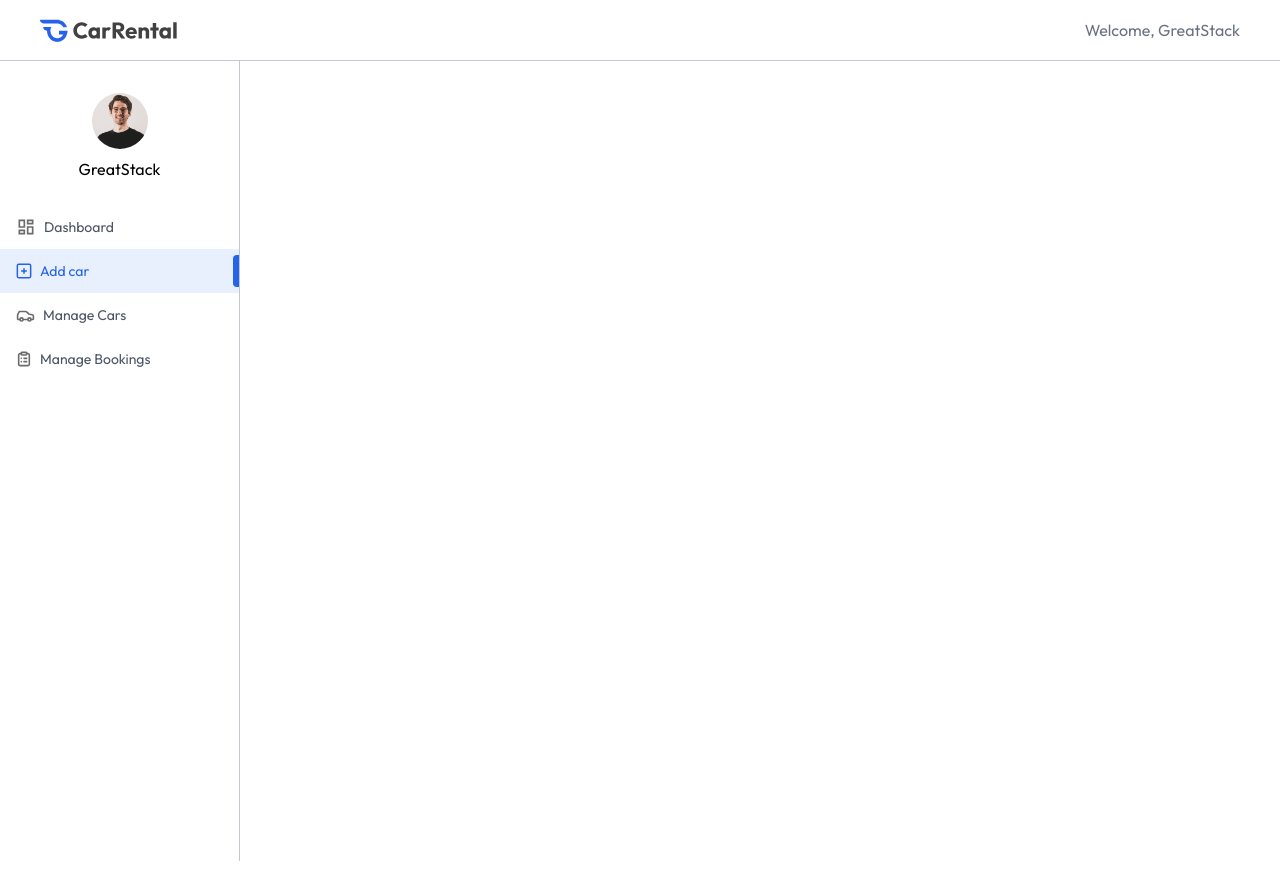
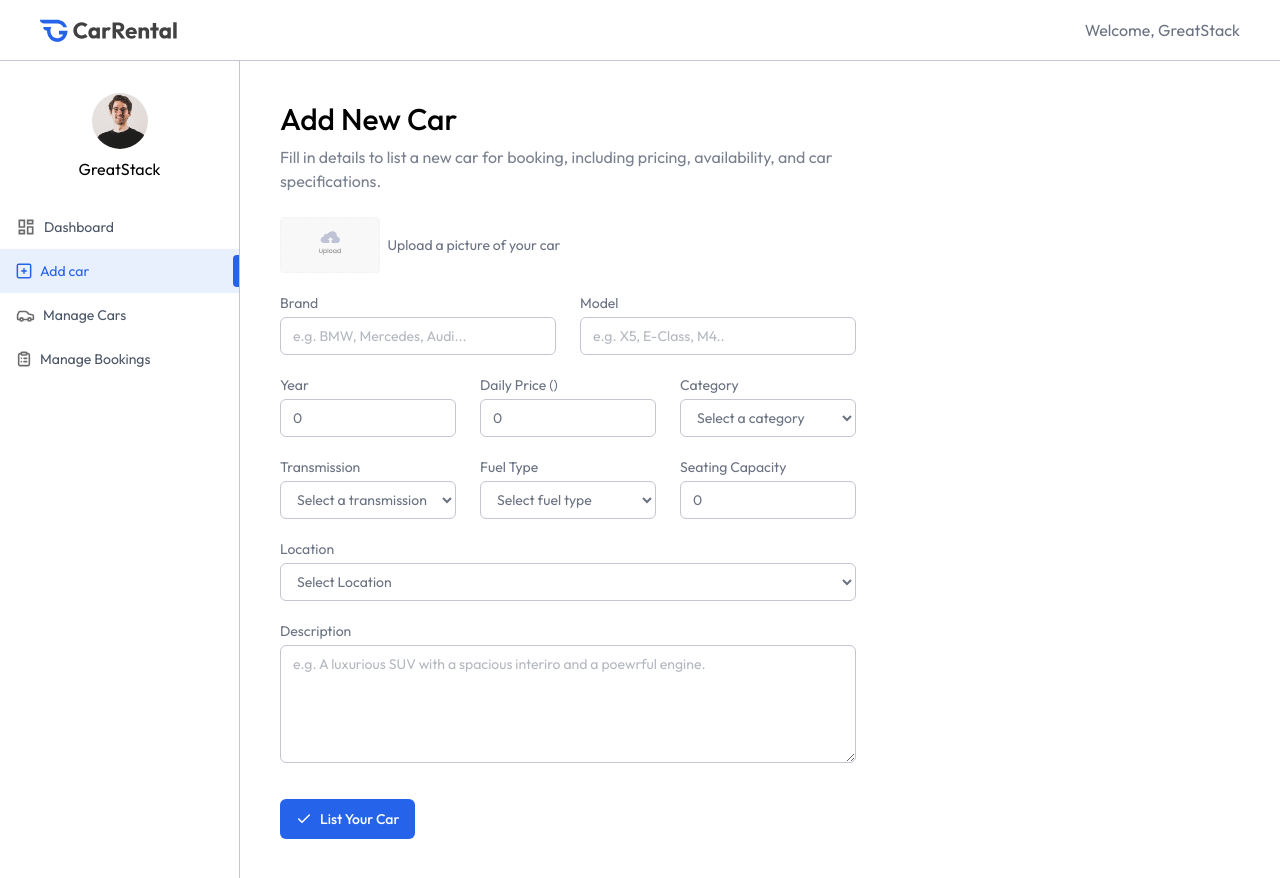
Before and after one commit to alexngumbau/CAR-RENTAL, a React (Vite) app in the folder client/: page /owner/add-car in a window 1280 px wide. Built offline with nearby package versions, Linux system fonts and the light colour scheme.

Commit message:
added the add car page

```diff
--- a/client/src/pages/owner/AddCar.jsx
+++ b/client/src/pages/owner/AddCar.jsx
@@ -1,11 +1,207 @@
-import React from 'react'
+import React, { useState } from "react";
+import Title from "../../components/owner/Title";
+import { assets } from "../../assets/assets";
 
 const AddCar = () => {
+  const currency = import.meta.env.VITE_CURRENCY;
+
+  const [image, setImage] = useState(null);
+  const [car, setCar] = useState({
+    brand: "",
+    model: "",
+    year: 0,
+    pricePerDay: 0,
+    category: "",
+    transmission: "",
+    fuel_type: "",
+    seating_capacity: 0,
+    location: "",
+    description: "",
+  });
+
+  const onSubmitHandler = async (e) => {
+    e.preventDefault();
+  };
+
   return (
-    <div>
+    <div className="px-4 py-10 md:px-10 flex-1">
+      <Title
+        title="Add New Car"
+        subTitle="Fill in details to list a new car for booking, including pricing, availability, and car specifications."
+      />
 
+      <form
+        onSubmit={onSubmitHandler}
+        className="flex flex-col gap-5 text-gray-500 text-sm mt-6 max-w-xl"
+      >
+        {/* Car Image */}
+        <div className="flex items-center gap-2 w-full">
+          <label htmlFor="car-image">
+            <img
+              src={image ? URL.createObjectURL(image) : assets.upload_icon}
+              alt=""
+              className="h-14 rounded cursor-pointer"
+            />
+            <input
+              type="file"
+              id="car-image"
+              accept="image/*"
+              hidden
+              onChange={(e) => setImage(e.target.files[0])}
+            />
+          </label>
+          <p className="text-sm text-gray-500">Upload a picture of your car</p>
+        </div>
+
+        {/* Car Brand and Model */}
+        <div className="grid grid-cols-1 md:grid-cols-2 gap-6">
+          <div className="flex flex-col w-full">
+            <label>Brand</label>
+            <input
+              type="text"
+              placeholder="e.g. BMW, Mercedes, Audi..."
+              required
+              className="px-3 py-2 mt-1 border border-borderColor rounded-md outline-none"
+              value={car.brand}
+              onChange={(e) => setCar({ ...car, brand: e.target.value })}
+            />
+          </div>
+
+          <div className="flex flex-col w-full">
+            <label>Model</label>
+            <input
+              type="text"
+              placeholder="e.g. X5, E-Class, M4.."
+              required
+              className="px-3 py-2 mt-1 border border-borderColor rounded-md outline-none"
+              value={car.model}
+              onChange={(e) => setCar({ ...car, model: e.target.value })}
+            />
+          </div>
+        </div>
+
+        {/* Car Year, Price , Category */}
+        <div className="grid grid-cols-1 sm:grid-cols-2 md:grid-cols-3 gap-6">
+          <div className="flex flex-col w-full">
+            <label>Year</label>
+            <input
+              type="number"
+              placeholder="2025"
+              required
+              className="px-3 py-2 mt-1 border border-borderColor rounded-md outline-none"
+              value={car.year}
+              onChange={(e) => setCar({ ...car, year: e.target.value })}
+            />
+          </div>
+
+          <div className="flex flex-col w-full">
+            <label>Daily Price ({currency})</label>
+            <input
+              type="number"
+              placeholder="100"
+              required
+              className="px-3 py-2 mt-1 border border-borderColor rounded-md outline-none"
+              value={car.pricePerDay}
+              onChange={(e) => setCar({ ...car, pricePerDay: e.target.value })}
+            />
+          </div>
+
+          <div className="flex flex-col w-full">
+            <label>Category</label>
+            <select
+              className="px-3 py-2 mt-1 border border-borderColor rounded-md outline-none "
+              value={car.category}
+              onChange={(e) => setCar({ ...car, category: e.target.value })}
+            >
+              <option value="">Select a category</option>
+              <option value="Sedan">Sedan</option>
+              <option value="SUV">SUV</option>
+              <option value="Van">Van</option>
+            </select>
+          </div>
+        </div>
+
+        {/* Car Transimission, Fuel Type, Seating Capacity */}
+        <div className="grid grid-cols-1 sm:grid-cols-2 md:grid-cols-3 gap-6">
+          <div className="flex flex-col w-full">
+            <label>Transmission</label>
+            <select
+              className="px-3 py-2 mt-1 border border-borderColor rounded-md outline-none "
+              value={car.transmission}
+              onChange={(e) => setCar({ ...car, transmission: e.target.value })}
+            >
+              <option value="">Select a transmission</option>
+              <option value="Automatic">Automatic</option>
+              <option value="Manual">Manual</option>
+              <option value="Semi-Automatic">Semi-Automatic</option>
+            </select>
+          </div>
+
+          <div className="flex flex-col w-full">
+            <label>Fuel Type</label>
+            <select
+              className="px-3 py-2 mt-1 border border-borderColor rounded-md outline-none "
+              value={car.fuel_type}
+              onChange={(e) => setCar({ ...car, fuel_type: e.target.value })}
+            >
+              <option value="">Select fuel type</option>
+              <option value="Gas">Gas</option>
+              <option value="Diesel">Diesel</option>
+              <option value="Petrol">Petrol</option>
+            </select>
+          </div>
+
+          <div className="flex flex-col w-full">
+            <label>Seating Capacity</label>
+            <input
+              type="number"
+              placeholder="4"
+              required
+              className="px-3 py-2 mt-1 border border-borderColor rounded-md outline-none"
+              value={car.seating_capacity}
+              onChange={(e) =>
+                setCar({ ...car, seating_capacity: e.target.value })
+              }
+            />
+          </div>
+        </div>
+
+        {/* Car Location */}
+        <div className="flex flex-col w-full">
+          <label>Location</label>
+          <select
+            className="px-3 py-2 mt-1 border border-borderColor rounded-md outline-none "
+            value={car.location}
+            onChange={(e) => setCar({ ...car, location: e.target.value })}
+          >
+            <option value="">Select Location</option>
+            <option value="New York">New York</option>
+            <option value="Los Angeles">Los Angeles</option>
+            <option value="Houston">Houston</option>
+            <option value="Chicago">Chicago</option>
+          </select>
+        </div>
+
+        {/* Car Discription */}
+        <div className="flex flex-col w-full">
+          <label>Description</label>
+          <textarea
+            rows={5}
+            placeholder="e.g. A luxurious SUV with a spacious interiro and a poewrful engine."
+            required
+            className="px-3 py-2 mt-1 border border-borderColor rounded-md outline-none"
+            value={car.description}
+            onChange={(e) => setCar({ ...car, description: e.target.value })}
+          ></textarea>
+        </div>
+
+        <button className="flex items-center gap-2 px-4 py-2.5 mt-4 bg-primary text-white rounded-md font-medium w-max cursor-pointer">
+          <img src={assets.tick_icon} alt="" />
+          List Your Car
+        </button>
+      </form>
     </div>
-  )
-}
+  );
+};
 
-export default AddCar
+export default AddCar;
```
